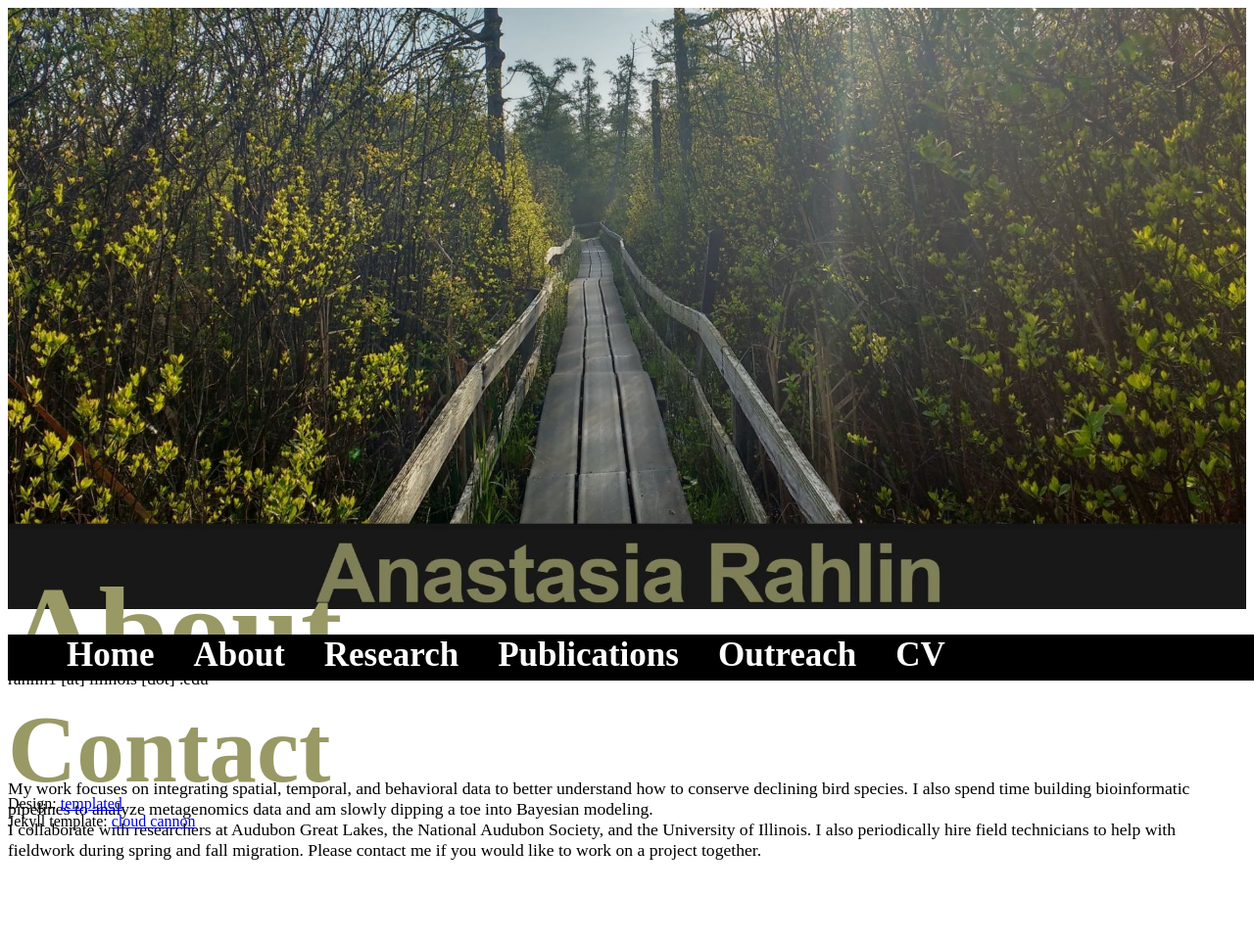
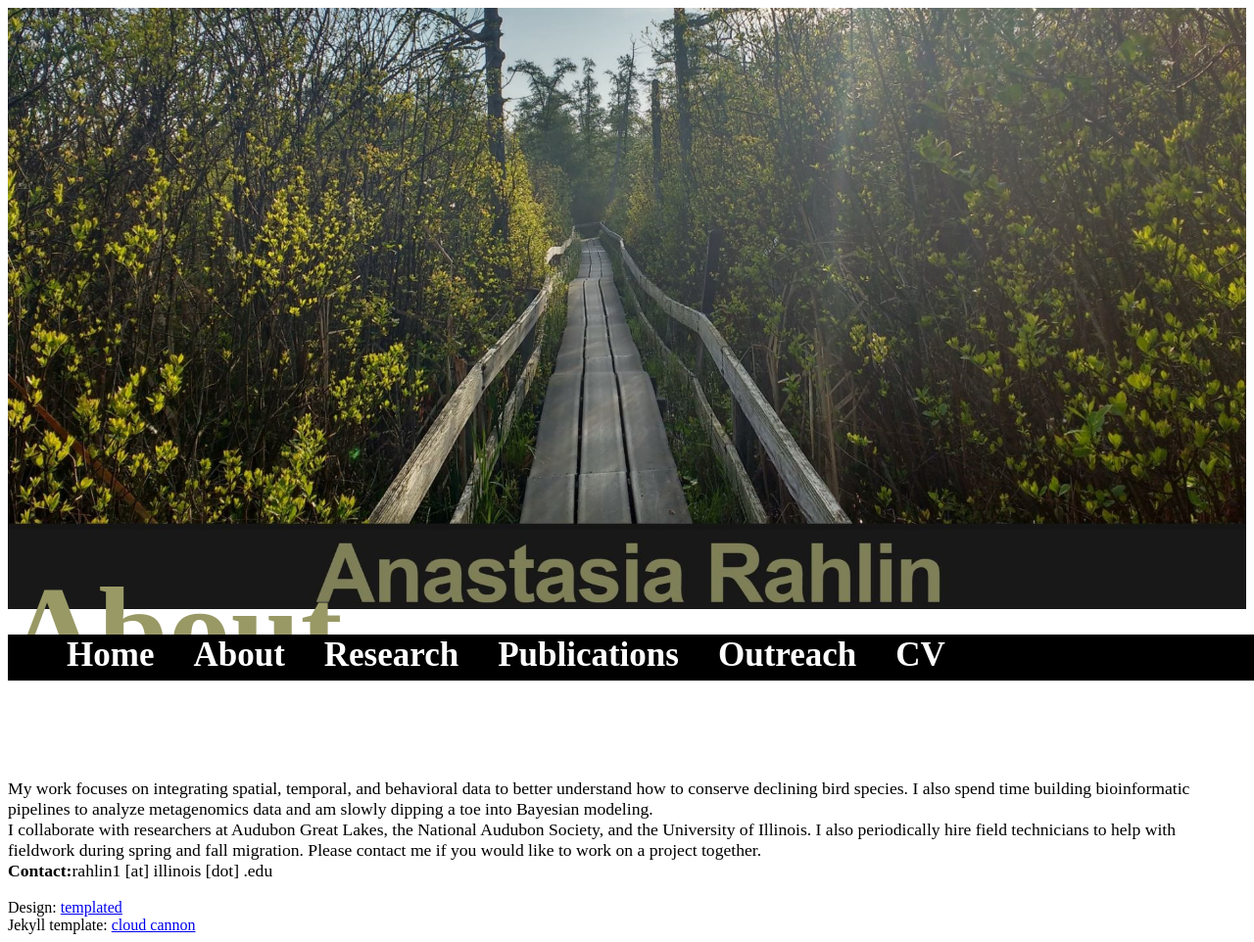
Before and after one commit to anarahlin/anarahlin.github.io, a Jekyll site: the page built from about.html, in a window 1280 px wide. Shown: the whole page at 98% size. Built offline with Jekyll 4.4.1, drawn with Linux system fonts in a browser that asks for light colours; nearby versions of some CDN libraries; comment, search, counter and statistics services are not loaded; before the commit the page ends 900 px from its top, so only the background shows below that.

```diff
--- a/about.html
+++ b/about.html
@@ -24,9 +24,8 @@ My work focuses on integrating spatial, temporal, and behavioral data to better
 
 			<br>
 
-			<h4>Contact</h4>
+			<strong>Contact:</strong>rahlin1 [at] illinois [dot] .edu
 
-rahlin1 [at] illinois [dot] .edu
 
 
 		</p>
```
